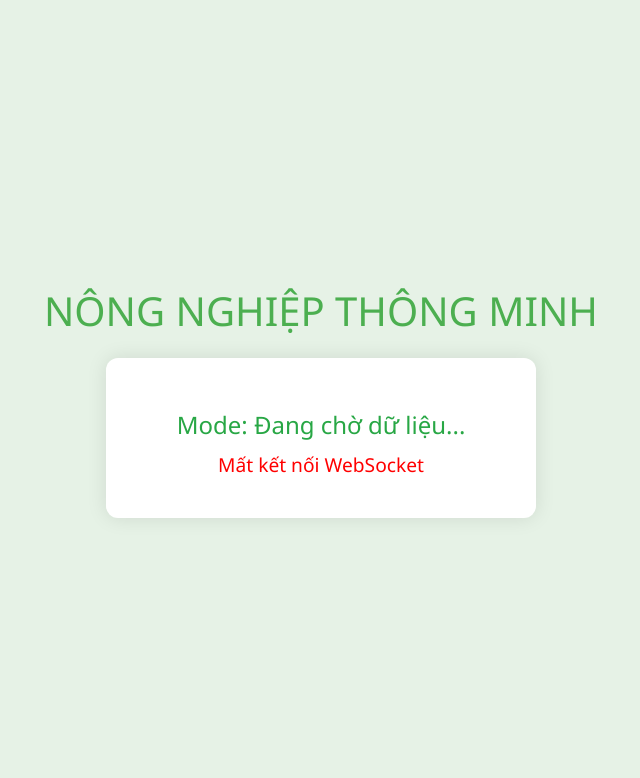
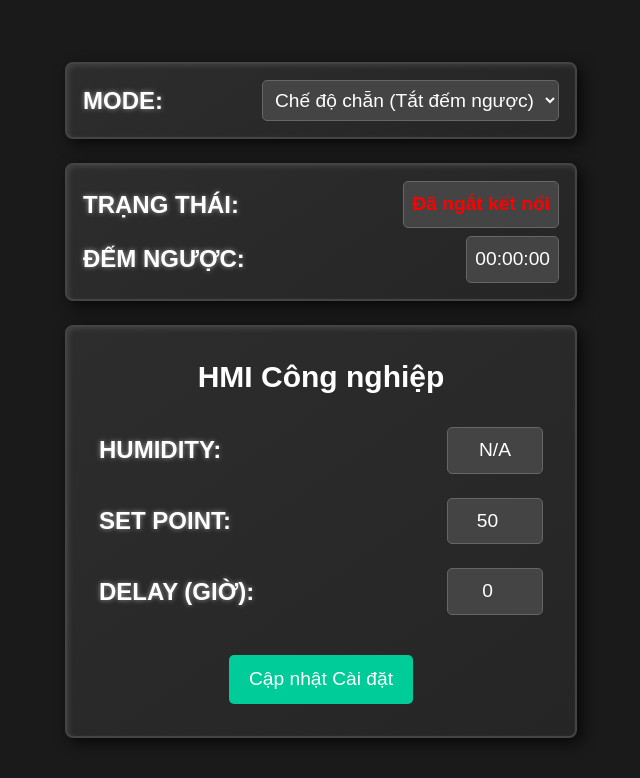
Before and after one commit to Axyst2k4/ws-server, a website: page index.html in a window 1280 px wide. Shown: the whole page, without its empty margins (319-959 px from the left). Drawn offline with nearby package versions, Linux system fonts and the light colour scheme.

Commit message:
Update index.html

```diff
--- a/index.html
+++ b/index.html
@@ -2,152 +2,217 @@
 <html lang="vi">
 <head>
     <meta charset="UTF-8">
-  <title>Giám sát Độ Ẩm - NÔNG NGHIỆP THÔNG MINH</title>
+    <meta name="viewport" content="width=device-width, initial-scale=1.0">
+    <title>HMI Công nghiệp</title>
+    <script src="https://cdn.tailwindcss.com"></script>
     <style>
         body {
-      margin: 0;
-      font-family: 'Segoe UI', sans-serif;
-      background: #e6f2e6;
-      display: flex;
-      flex-direction: column;
-      align-items: center;
-      justify-content: center;
-      height: 100vh;
+            background-color: #1a1a1a;
+            color: #e0e0e0;
+            font-family: 'Arial', sans-serif;
         }
-    .title {
-      font-size: 2.5em;
-      color: #4caf50;
+        .hmi-container, .mode-container, .status-container {
+            background: linear-gradient(145deg, #2d2d2d, #252525);
+            border: 2px solid #444;
+            box-shadow: 5px 5px 15px rgba(0, 0, 0, 0.7), inset 2px 2px 5px rgba(255, 255, 255, 0.1);
+        }
+        .hmi-label {
+            font-size: 1.5rem;
+            font-weight: bold;
             text-transform: uppercase;
-      margin-bottom: 20px;
+            color: #ffffff;
+            text-shadow: 0 0 5px rgba(255, 255, 255, 0.5);
+        }
+        .hmi-value, .hmi-input, .hmi-select {
+            background-color: #444;
+            color: #fff;
+            border: 1px solid #666;
+            padding: 8px;
+            border-radius: 5px;
+            font-size: 1.2rem;
             text-align: center;
         }
-    .center-box {
-      text-align: center;
-      background: white;
-      padding: 40px;
-      border-radius: 12px;
-      box-shadow: 0 0 20px rgba(0, 0, 0, 0.1);
-      width: 350px; /* Tăng chiều rộng một chút */
+        .hmi-input:focus, .hmi-select:focus {
+            outline: none;
+            border-color: #ffffff;
+            box-shadow: 0 0 5px rgba(255, 255, 255, 0.5);
         }
-    .data {
-      font-size: 1.5em;
-      color: #28a745;
-      margin: 10px 0;
+        .hmi-button {
+            background-color: #00cc99;
+            color: #fff;
+            padding: 10px 20px;
+            border: none;
+            border-radius: 5px;
+            font-size: 1.2rem;
+            cursor: pointer;
+            transition: background-color 0.3s;
         }
-    /* Thêm style riêng cho countdown */
-    #countdown {
-        color: #ff5722; /* Màu cam để nổi bật */
-        font-weight: bold;
-    }
-    .status {
-      font-size: 1.2em;
-      color: #555;
-    }
-    .status.connected {
-      color: green;
-    }
-    .status.disconnected {
-      color: red;
-    }
-    .status.error {
-      color: orange;
-    }
-    .hidden {
-      display: none;
-    }
+        .hmi-button:hover { background-color: #00b386; }
+        .status-connected { color: #00ff00; font-weight: bold; }
+        .status-disconnected { color: #ff0000; font-weight: bold; }
     </style>
 </head>
-<body>
-  <div class="title">NÔNG NGHIỆP THÔNG MINH</div>
-  <div class="center-box">
-    <div class="data" id="mode">Mode: Đang chờ dữ liệu...</div>
-    <div id="mode0" class="hidden">
-      <div class="data" id="setpoint">Setpoint: Đang chờ dữ liệu...</div>
-      <div class="data" id="humidity">Humidity: Đang chờ dữ liệu...</div>
+
+<body class="flex flex-col items-center justify-center min-h-screen gap-6 p-4">
+    <div class="mode-container p-4 rounded-lg max-w-lg w-full">
+        <div class="flex items-center justify-between">
+            <span class="hmi-label">Mode:</span>
+            <select class="hmi-select" id="modeSelector" onchange="sendMode()">
+                <option value="0">Chế độ chẵn (Tắt đếm ngược)</option>
+                <option value="1">Chế độ lẻ (Bật đếm ngược)</option>
+            </select>
         </div>
-    <div id="mode1" class="hidden">
-      <div class="data" id="set_time">Set time: Đang chờ dữ liệu...</div>
-      <div class="data" id="delay">Delay: Đang chờ dữ liệu...</div>
-      <div class="data" id="countdown">Thời gian còn lại: 00:00:00</div>
     </div>
-    <div class="status" id="status">Chưa kết nối tới máy chủ</div>
+
+    <div class="status-container p-4 rounded-lg max-w-lg w-full">
+        <div class="flex items-center justify-between">
+            <span class="hmi-label">Trạng thái:</span>
+            <span id="connectionStatus" class="hmi-value status-disconnected">Đang kết nối...</span>
+        </div>
+         <div class="flex items-center justify-between mt-2">
+            <span class="hmi-label">Đếm ngược:</span>
+            <span id="countdownTimer" class="hmi-value">00:00:00</span>
+        </div>
+    </div>
+
+    <div class="hmi-container p-8 rounded-lg max-w-lg w-full">
+        <h1 class="text-3xl font-bold text-center mb-8 text-white">HMI Công nghiệp</h1>
+        <div class="grid grid-cols-1 gap-6">
+            <div class="flex justify-between items-center">
+                <span class="hmi-label">Humidity:</span>
+                <span class="hmi-value w-24" id="humidityValue">N/A</span>
+            </div>
+            <div class="flex justify-between items-center">
+                <span class="hmi-label">Set Point:</span>
+                <input type="number" class="hmi-input w-24" id="setPointInput" value="50" min="0" max="100">
+            </div>
+            <div class="flex justify-between items-center">
+                <span class="hmi-label">Delay (giờ):</span>
+                <input type="number" class="hmi-input w-24" id="delayInput" value="0" min="0" max="24" step="1">
+            </div>
+            <div class="text-center mt-4">
+                <button class="hmi-button" onclick="updateValues()">Cập nhật Cài đặt</button>
+            </div>
+        </div>
     </div>
 
     <script>
-    const modeEl = document.getElementById('mode');
-    const mode0El = document.getElementById('mode0');
-    const mode1El = document.getElementById('mode1');
-    const setTimeEl = document.getElementById('set_time');
-    const delayEl = document.getElementById('delay');
-    const setpointEl = document.getElementById('setpoint');
-    const humidityEl = document.getElementById('humidity');
-    const statusEl = document.getElementById('status');
-    // LẤY PHẦN TỬ COUNTDOWN
-    const countdownEl = document.getElementById('countdown');
+        let socket;
 
-    const socket = new WebSocket("wss://" + location.host);
+        /**
+         * Thiết lập kết nối WebSocket
+         */
+        function connectWebSocket() {
+            // Tự động xác định địa chỉ server (ws:// cho http và wss:// cho https)
+            const protocol = window.location.protocol === 'https:' ? 'wss:' : 'ws:';
+            const host = window.location.host;
+            const wsUrl = `${protocol}//${host}`;
 
+            console.log(`Đang kết nối tới ${wsUrl}...`);
+            socket = new WebSocket(wsUrl);
+
+            // Xử lý khi kết nối thành công
             socket.onopen = () => {
-      statusEl.textContent = "Đã kết nối tới máy chủ WebSocket";
-      statusEl.classList.remove('disconnected', 'error');
-      statusEl.classList.add('connected');
+                console.log('WebSocket đã kết nối!');
+                const statusEl = document.getElementById('connectionStatus');
+                statusEl.textContent = 'Đã kết nối';
+                statusEl.className = 'hmi-value status-connected';
             };
 
+            // Xử lý khi nhận được tin nhắn từ server
             socket.onmessage = (event) => {
-      const raw = event.data.trim();
-      const parts = raw.split(" ");
+                console.log(`Nhận từ server: ${event.data}`);
+                handleSocketMessage(event.data);
+            };
+
+            // Xử lý khi kết nối bị đóng
+            socket.onclose = () => {
+                console.log('WebSocket đã ngắt kết nối. Thử kết nối lại sau 3 giây...');
+                const statusEl = document.getElementById('connectionStatus');
+                statusEl.textContent = 'Đã ngắt kết nối';
+                statusEl.className = 'hmi-value status-disconnected';
+                // Tự động kết nối lại sau 3 giây
+                setTimeout(connectWebSocket, 3000);
+            };
+
+            // Xử lý lỗi
+            socket.onerror = (error) => {
+                console.error('Lỗi WebSocket:', error);
+                socket.close(); // Đóng kết nối khi có lỗi để kích hoạt onclose và reconnect
+            };
+        }
+
+        /**
+         * Phân tích và hiển thị dữ liệu từ server
+         */
+        function handleSocketMessage(data) {
+            const parts = data.split(' ');
+            if (parts.length < 2) return;
+
             const key = parts[0];
-      const value = parts.slice(1).join(" "); // Lấy toàn bộ phần còn lại làm value
+            const value = parts.slice(1).join(' ');
 
             switch (key) {
-        case "Mode":
-          const modeValue = parseInt(value);
-          if (!isNaN(modeValue)) {
-            const modeText = (modeValue % 2 === 0) ? "Mode 0" : "Mode 1";
-            modeEl.textContent = modeText;
-            if (modeValue % 2 === 0) {
-              mode0El.classList.remove('hidden');
-              mode1El.classList.add('hidden');
-            } else {
-              mode0El.classList.add('hidden');
-              mode1El.classList.remove('hidden');
+                case 'Humidity':
+                    document.getElementById('humidityValue').textContent = `${value}%`;
+                    break;
+                case 'Set_point':
+                    document.getElementById('setPointInput').value = value;
+                    break;
+                case 'Delay':
+                    document.getElementById('delayInput').value = value;
+                    break;
+                case 'Countdown':
+                    document.getElementById('countdownTimer').textContent = value;
+                    break;
+                case 'Mode':
+                    document.getElementById('modeSelector').value = value;
+                    break;
+                default:
+                    // Bỏ qua các key không xác định
+                    break;
             }
         }
-          break;
-        case "Set_time":
-          setTimeEl.textContent = `Set time: ${value} (Minutes)`;
-          break;
-        case "Delay":
-          // Hiển thị thời gian Delay bằng giây để nhất quán
-          delayEl.textContent = `Delay: ${value} (hours)`;
-          break;
-        case "Set_point":
-          setpointEl.textContent = `Setpoint: ${value}%`;
-          break;
-        case "Humidity": // SỬA LẠI KEY TỪ "Humidity_01" THÀNH "Humidity"
-          humidityEl.textContent = `Humidity: ${value}%`;
-          break;
-        case "Countdown": // XỬ LÝ DỮ LIỆU ĐẾM NGƯỢC
-          countdownEl.textContent = `Thời gian còn lại: ${value}`;
-          break;
-        default:
-          console.error(`Dữ liệu nhận không hợp lệ: ${raw}`);
-          break;
+
+        /**
+         * Gửi chế độ đã chọn đến server
+         */
+        function sendMode() {
+            const modeValue = document.getElementById('modeSelector').value;
+             if (socket && socket.readyState === WebSocket.OPEN) {
+                const message = `Mode ${modeValue}`;
+                console.log(`Gửi: ${message}`);
+                socket.send(message);
             }
-    };
+        }
 
-    socket.onclose = () => {
-      statusEl.textContent = "Mất kết nối WebSocket";
-      statusEl.classList.remove('connected', 'error');
-      statusEl.classList.add('disconnected');
-    };
+        /**
+         * Gửi các giá trị cài đặt (Set_point, Delay) đến server
+         */
+        function updateValues() {
+            if (!socket || socket.readyState !== WebSocket.OPEN) {
+                alert('Chưa kết nối tới server!');
+                return;
+            }
 
-    socket.onerror = (error) => {
-      statusEl.textContent = "Lỗi WebSocket";
-      statusEl.classList.remove('connected', 'disconnected');
-      statusEl.classList.add('error');
-      console.error("WebSocket error:", error);
-    };
+            const setPoint = document.getElementById('setPointInput').value;
+            const delay = document.getElementById('delayInput').value;
+
+            // Gửi từng giá trị dưới dạng một tin nhắn riêng
+            const msgSetPoint = `Set_point ${setPoint}`;
+            const msgDelay = `Delay ${delay}`;
+
+            console.log(`Gửi: ${msgSetPoint}`);
+            socket.send(msgSetPoint);
+
+            console.log(`Gửi: ${msgDelay}`);
+            socket.send(msgDelay);
+
+            alert('Đã gửi yêu cầu cập nhật!');
+        }
+
+        // Bắt đầu kết nối WebSocket khi trang được tải
+        document.addEventListener('DOMContentLoaded', connectWebSocket);
     </script>
 </body>
 </html>
```
Lines whose indentation alone changed are shown as unchanged.
